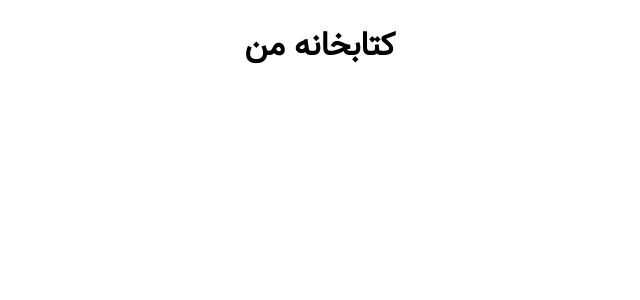
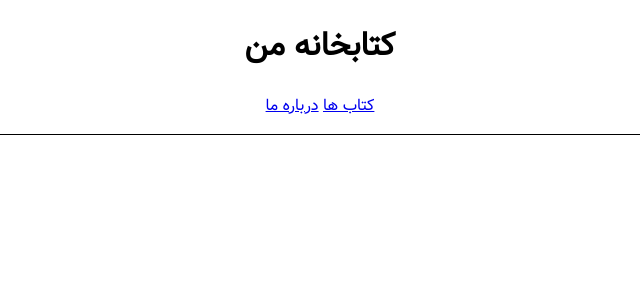
Before and after one commit to SayyehBan/React-Router-And-Configuring-Routes, a React (Create React App) app: page / in a window 1280 px wide. Shown: the top 300 px of the page, without its empty margins (320-960 px from the left). Built offline with nearby package versions, Linux system fonts and the light colour scheme.

Commit message:
پیاده سازی Link

```diff
--- a/src/App.js
+++ b/src/App.js
@@ -1,11 +1,19 @@
+import { Link } from "react-router-dom";
 import "./App.css";
 
 const App = () => {
   return (
     <div className="App">
       <h1>کتابخانه من</h1>
-      {/*About - Books*/}
-    </div>
+      <nav style={{ borderBottom: "solid 1px", paddingBottom: "1rem" }}>
+        <Link to="/books" >
+          کتاب ها
+        </Link>{" "}
+        <Link to="/about-us">
+          درباره ما
+        </Link>
+      </nav>
+    </div >
   );
 };
 
```
Also changed, not shown: src/components/About.jsx (added, +14 -0 lines), src/components/Books.jsx (added, +14 -0 lines).
